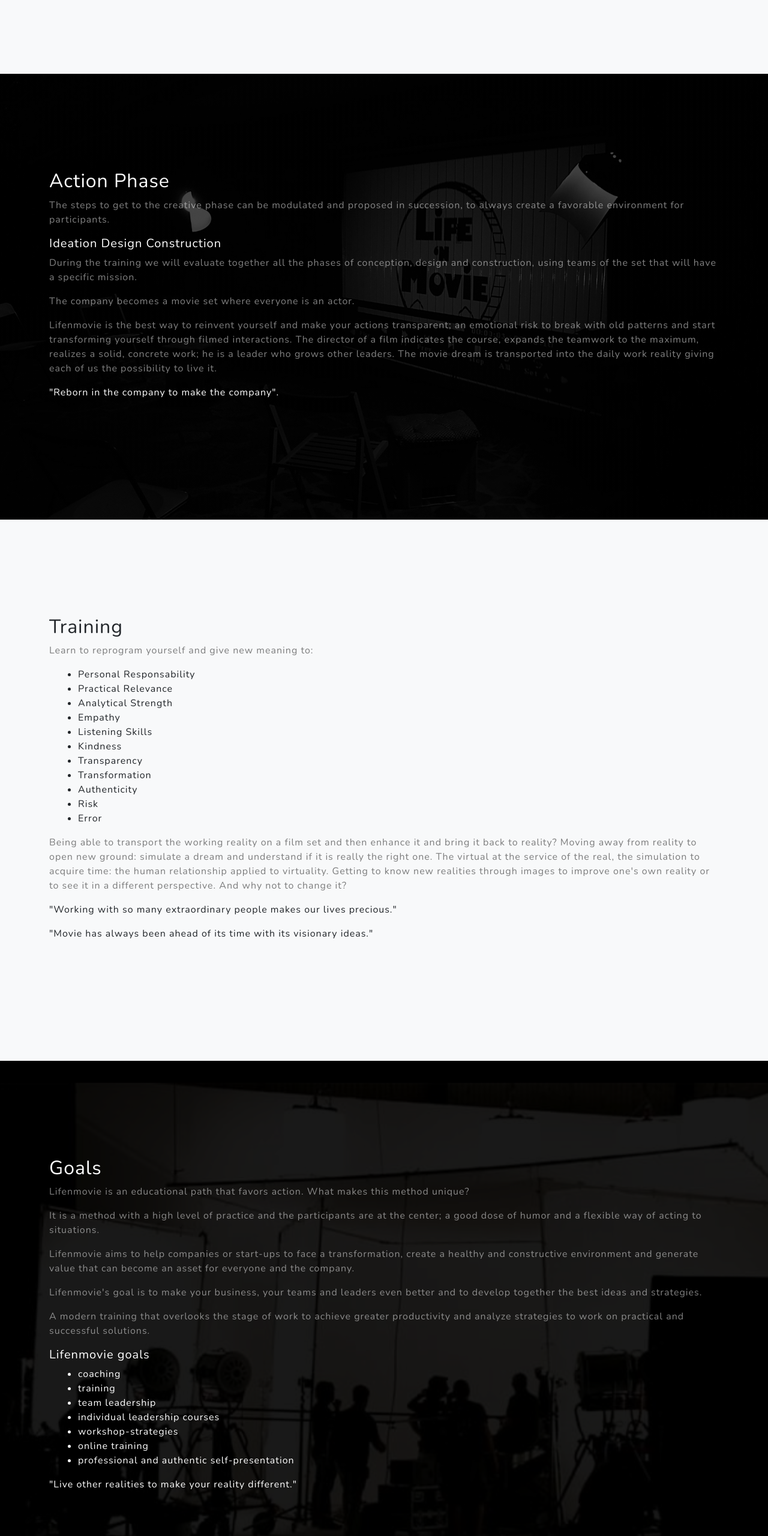
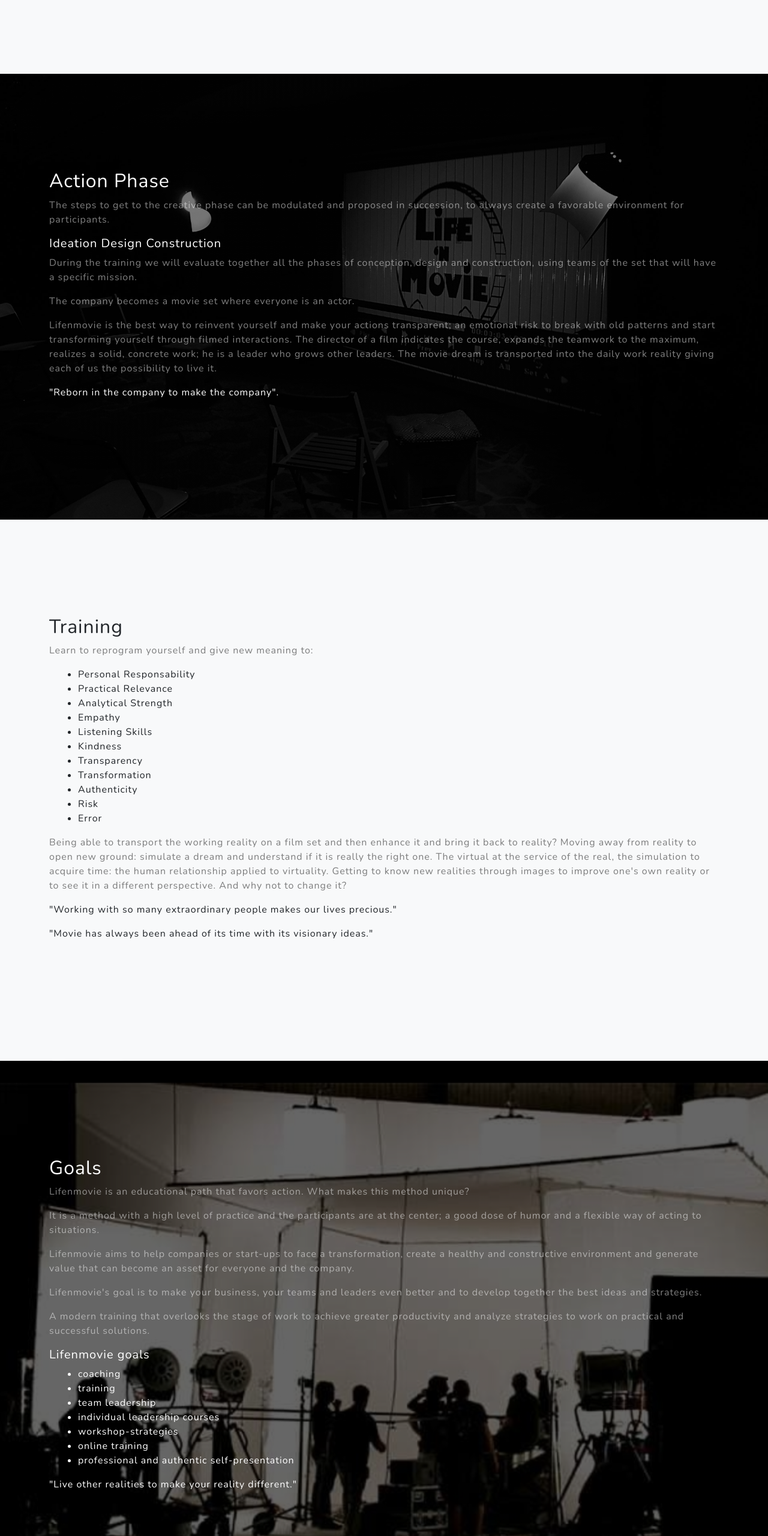
Before and after one commit to nicolaparo/nicolaparo.github.io, a plain HTML site: page site-rosalbadapoto/index.html in a window 1280 px wide. Shown: the part 3200-5760 px from the top of the page at 60% size. Drawn offline with nearby package versions, Linux system fonts and the light colour scheme.

Commit message:
immagini più chiare

```diff
--- a/site-rosalbadapoto/index.html
+++ b/site-rosalbadapoto/index.html
@@ -228,7 +228,7 @@
         style="
         background-size:cover;
         background-position:center;
-        background-image: linear-gradient(to bottom, rgba(0,0,0,.65) 0%, rgba(0,0,0,.65) 100%), url(assets/img/image-cinema-lnm.jpg);">
+        background-image: linear-gradient(to bottom, rgba(0,0,0,.4) 0%, rgba(0,0,0,.4) 100%), url(assets/img/image-cinema-lnm.jpg);">
         <div class="container text-white">
             <h2>Action Phase</h2>
             <div class="row mb-4">
@@ -323,7 +323,7 @@
         style="
         background-size:cover;
         background-position:center;
-        background-image: linear-gradient(to bottom, rgba(0,0,0,.90) 0%, rgba(0,0,0,.90) 100%), url(assets/img/image-set-3.jpg);">
+        background-image: linear-gradient(to bottom, rgba(0,0,0,.60) 0%, rgba(0,0,0,.60) 100%), url(assets/img/image-set-3.jpg);">
         <div class="container text-white">
 
 
@@ -465,7 +465,7 @@
         style="
         background-size:cover;
         background-position:center;
-        background-image: linear-gradient(to bottom, rgba(0, 0, 0, 0.5) 0%, rgba(0, 0, 0, 0.9) 75%, #000 100%), url(assets/img/rosalba-back.jpg);background-position: center;background-size: cover;">
+        background-image: linear-gradient(to bottom, rgba(0, 0, 0, 0.5) 0%, rgba(0, 0, 0, 0.5) 100%), url(assets/img/rosalba-back.jpg)">
         <div class="container px-4 px-lg-5">
             <div class="row gx-4 gx-lg-5">
                 <div class="col-md-10 col-lg-8 mx-auto text-center">
```
